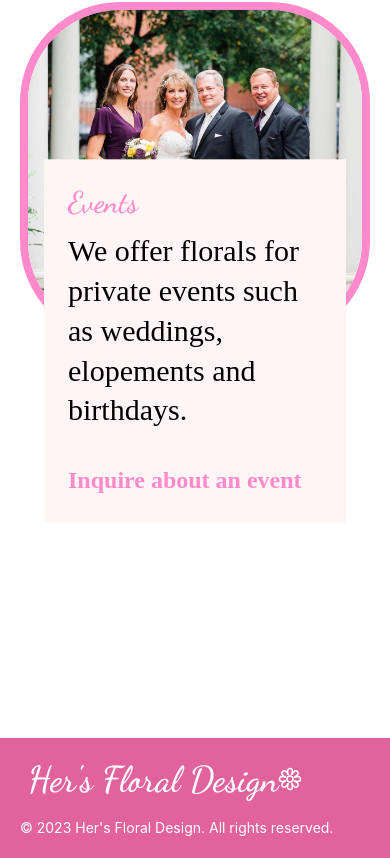
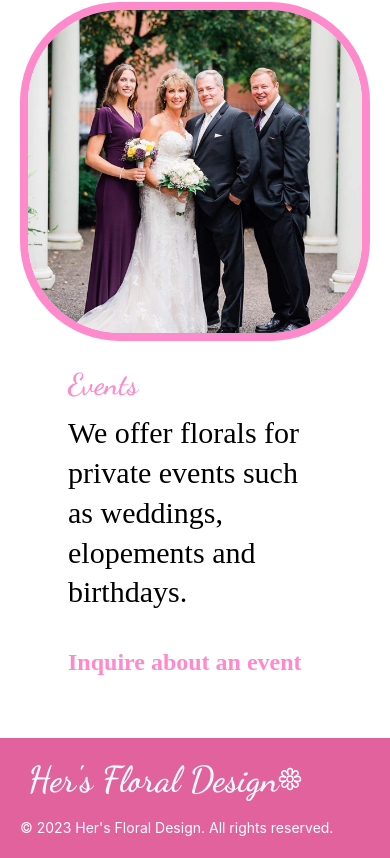
Before and after one commit to NickyZewe/Her-s-Flowers, a React (Vite) app: page / in a window 390 px wide. Shown: the part 1390-2248 px from the top of the page. Built offline with nearby package versions, Linux system fonts and the light colour scheme.

Commit message:
adjusted home page responsiveness

```diff
--- a/src/components/home-body/EventSection.tsx
+++ b/src/components/home-body/EventSection.tsx
@@ -39,9 +39,8 @@ const EventSection = () => {
         </Flex>
         <Box
           width={{ lg: "sm" }}
-          transform={{ base: "translateY(-50%)", lg: "none" }}
           bg={{
-            base: useColorModeValue("red.50", "gray.700"),
+            base: "#ffffff",
             lg: "transparent",
           }}
           mx={{ base: "6", md: "8", lg: "0" }}
```
